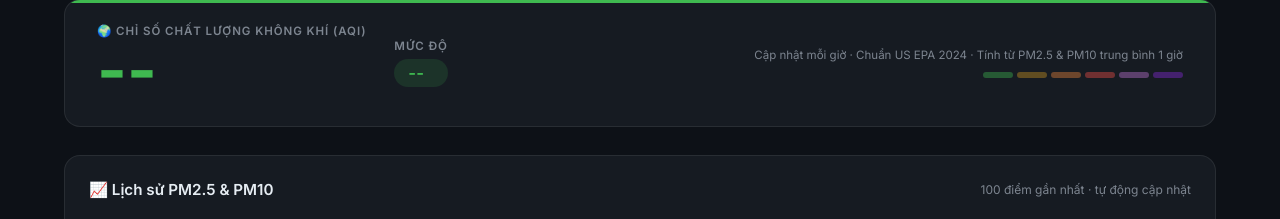
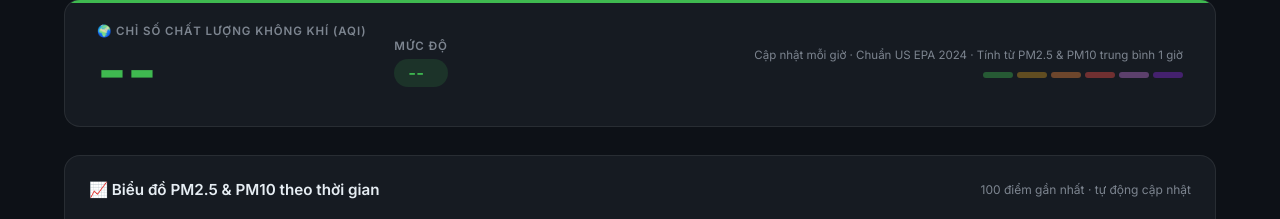
Before and after one commit to caovankhai016/air-quality-dashboard, a Flask app: page / in a window 1280 px wide. Shown: the part 293-512 px from the top of the page. Run offline with Flask 3, Linux system fonts and the light colour scheme; data that the repository does not hold is empty.

Commit message:
Sua tieu de bieu do + giu gia tri AQI cuoi

```diff
--- a/templates/index.html
+++ b/templates/index.html
@@ -506,7 +506,7 @@
   <!-- Biểu đồ PM2.5 & PM10 -->
   <div class="chart-card">
     <div class="chart-header">
-      <span class="chart-title">📈 Lịch sử PM2.5 & PM10</span>
+      <span class="chart-title">📈 Biểu đồ PM2.5 & PM10 theo thời gian</span>
       <span style="font-size:0.75rem;color:var(--text-muted);">100 điểm gần nhất · tự động cập nhật</span>
     </div>
     <div class="chart-wrapper">
```
